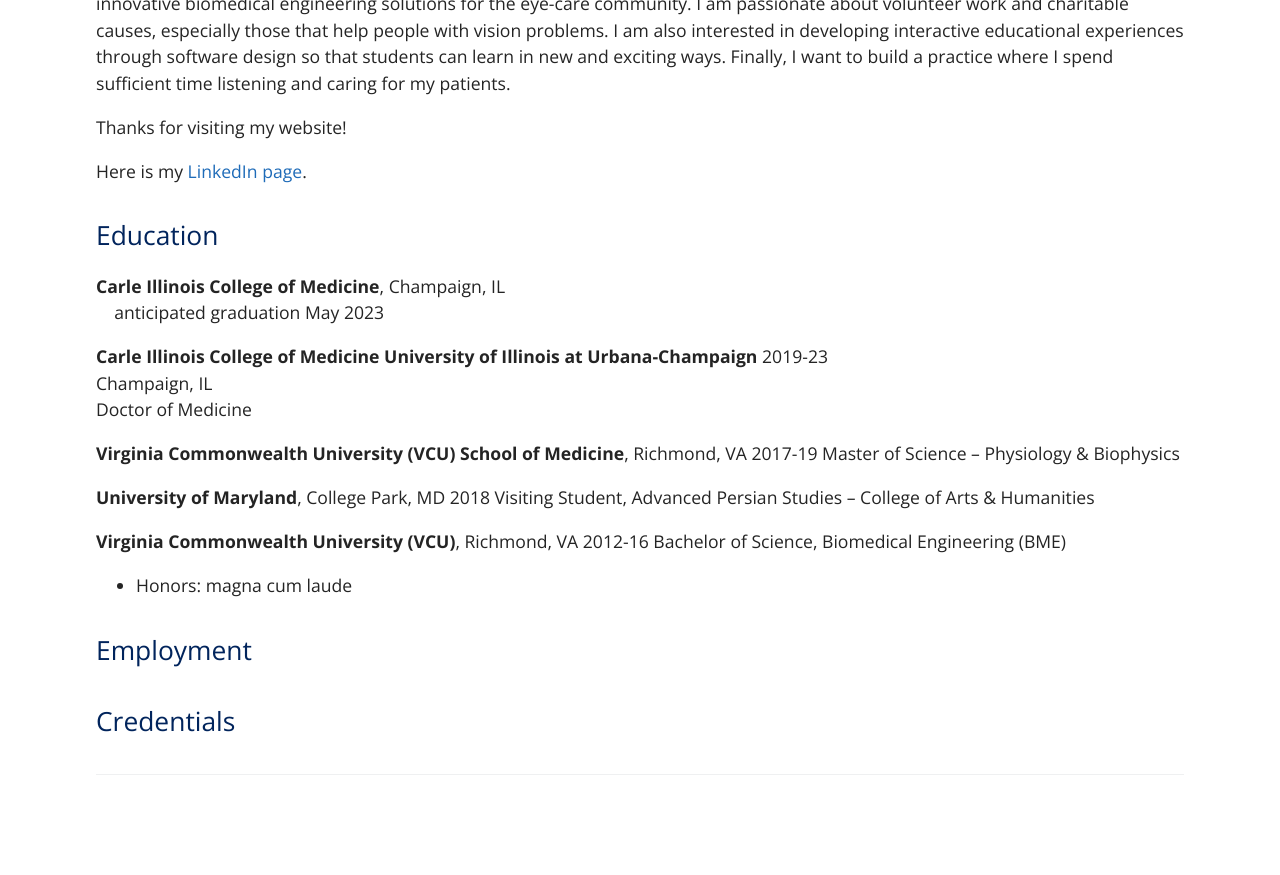
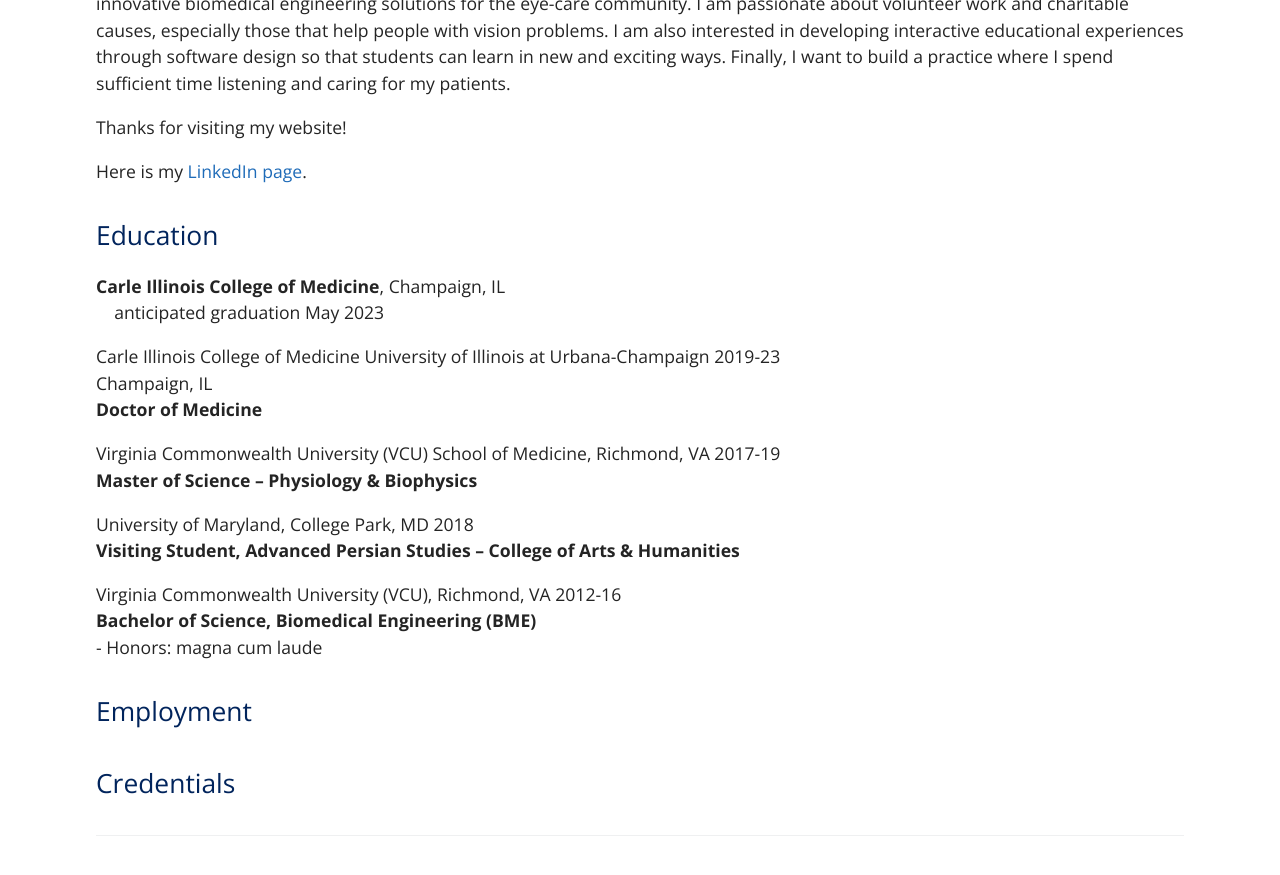
Before and after one commit to EyeCanDoIt/EyeCanDoIt.github.io, a Jekyll site: the page built from index.md, in a window 1280 px wide and 900 px high, scrolled down 757 px. Shown: the top 875 px of the window. Built offline with Jekyll 4.4.1, drawn with Linux system fonts in a browser that asks for light colours; before the commit the page ends 1596 px from its top, so only the background shows below that; some of the changed lines change nothing that is shown.

Commit message:
Update index.md

```diff
--- a/index.md
+++ b/index.md
@@ -21,21 +21,23 @@
   <br>&nbsp;&nbsp;&nbsp;&nbsp;anticipated graduation May 2023
 <br>
 
-**Carle Illinois College of Medicine University of Illinois at Urbana-Champaign**	2019-23
+Carle Illinois College of Medicine University of Illinois at Urbana-Champaign	2019-23
 <br>Champaign, IL
-<br>Doctor of Medicine
+<br>**Doctor of Medicine**
 <br>
 
-**Virginia Commonwealth University (VCU) School of Medicine**, Richmond, VA	2017-19
-Master of Science – Physiology & Biophysics
+Virginia Commonwealth University (VCU) School of Medicine, Richmond, VA	2017-19
+<br>**Master of Science – Physiology & Biophysics**
+<br>
 
-**University of Maryland**, College Park, MD		2018
-Visiting Student, Advanced Persian Studies – College of Arts & Humanities
+University of Maryland, College Park, MD		2018
+<br>**Visiting Student, Advanced Persian Studies – College of Arts & Humanities**
+<br>
 
-**Virginia Commonwealth University (VCU)**, Richmond, VA		2012-16
-Bachelor of Science, Biomedical Engineering (BME)
--	Honors: magna cum laude
-
+Virginia Commonwealth University (VCU), Richmond, VA		2012-16
+<br>**Bachelor of Science, Biomedical Engineering (BME)**
+<br>-	Honors: magna cum laude
+<br>
 
 ## Employment
 
```
